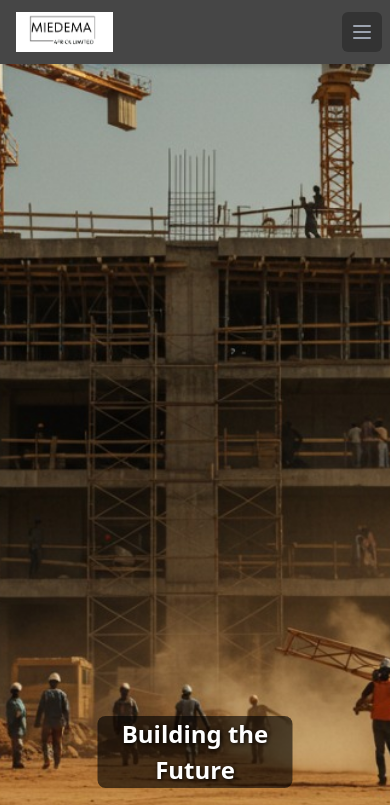
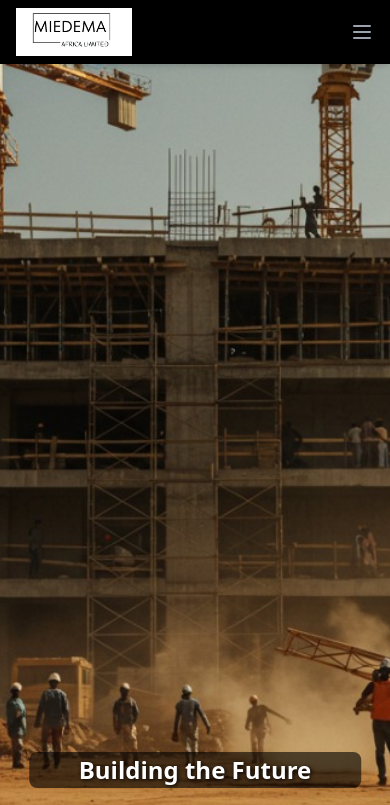
Before and after one commit to Paulah-linah/Miedema-Africa-Limited, a Next.js app: page / in a window 390 px wide. Shown: the top 805 px of the page. Built offline with nearby package versions, Linux system fonts and the light colour scheme.

Commit message:
Slider changes

```diff
--- a/app/components/Navbar.js
+++ b/app/components/Navbar.js
@@ -21,12 +21,12 @@ export default function Navbar() {
   };
 
   return (
-    <nav className="bg-neutral-dark/90 backdrop-blur-sm shadow-md sticky top-0 z-50">
+        <nav className="bg-black backdrop-blur-sm shadow-md sticky top-0 z-50">
       <div className="max-w-7xl mx-auto px-4 sm:px-6 lg:px-8">
         <div className="flex items-center justify-between h-16">
           <div className="flex-shrink-0">
             <Link href="/">
-              <img src="/images/logo.jpeg" alt="Miedema Africa Logo" className="h-10" />
+                            <img src="/images/logo.jpeg" alt="Miedema Africa Logo" className="h-12" />
             </Link>
           </div>
           <div className="hidden md:block">
@@ -40,7 +40,7 @@ export default function Navbar() {
             </div>
           </div>
           <div className="-mr-2 flex md:hidden">
-            <button onClick={() => setIsOpen(!isOpen)} type="button" className="bg-neutral-dark inline-flex items-center justify-center p-2 rounded-md text-gray-400 hover:text-white hover:bg-neutral-700 focus:outline-none">
+                        <button onClick={() => setIsOpen(!isOpen)} type="button" className="bg-black inline-flex items-center justify-center p-2 rounded-md text-gray-400 hover:text-white hover:bg-neutral-700 focus:outline-none">
               <span className="sr-only">Open main menu</span>
               {isOpen ? (
                 <svg className="h-6 w-6" xmlns="http://www.w3.org/2000/svg" fill="none" viewBox="0 0 24 24" stroke="currentColor" aria-hidden="true">
--- a/styles/globals.css
+++ b/styles/globals.css
@@ -6,7 +6,7 @@
 .slider {
   position: relative;
   width: 100%;
-  height: 90vh; /* Adjust height as needed */
+  aspect-ratio: 16 / 9; /* Default aspect ratio for desktop */
   overflow: hidden;
 }
 
@@ -23,39 +23,50 @@
   height: 100%;
   opacity: 0;
   transition: opacity 1.5s ease-in-out;
-  z-index: 1;
 }
 
 .slide.active {
   opacity: 1;
-  z-index: 2;
 }
 
 .caption {
   position: absolute;
-  bottom: 10%;
+  bottom: 15%;
   left: 50%;
   transform: translateX(-50%);
   color: white;
   background-color: rgba(0, 0, 0, 0.6);
   padding: 1rem 2rem;
   border-radius: 8px;
-  font-size: 1.8rem;
+  font-size: 2rem;
   font-weight: bold;
   text-align: center;
-  z-index: 3;
-}
-
-/* Responsive adjustments for the caption */
+  z-index: 3; /* Ensure caption is on top */
+  max-width: 90%;
+}
+
+/* Responsive adjustments for tablet */
+@media (max-width: 1024px) {
+  .slider {
+    aspect-ratio: 4 / 3;
+  }
+  .caption {
+    font-size: 1.5rem;
+    bottom: 10%;
+  }
+}
+
+/* Responsive adjustments for mobile */
 @media (max-width: 768px) {
   .slider {
-    height: 50vh; /* Adjust slider height for mobile */
+    aspect-ratio: 1 / 1; /* Square aspect ratio for mobile */
   }
 
   .caption {
     font-size: 1.2rem;
     padding: 0.8rem 1.5rem;
-    bottom: 5%;
+    bottom: 8%;
+    width: 85%;
   }
 }
 
```
